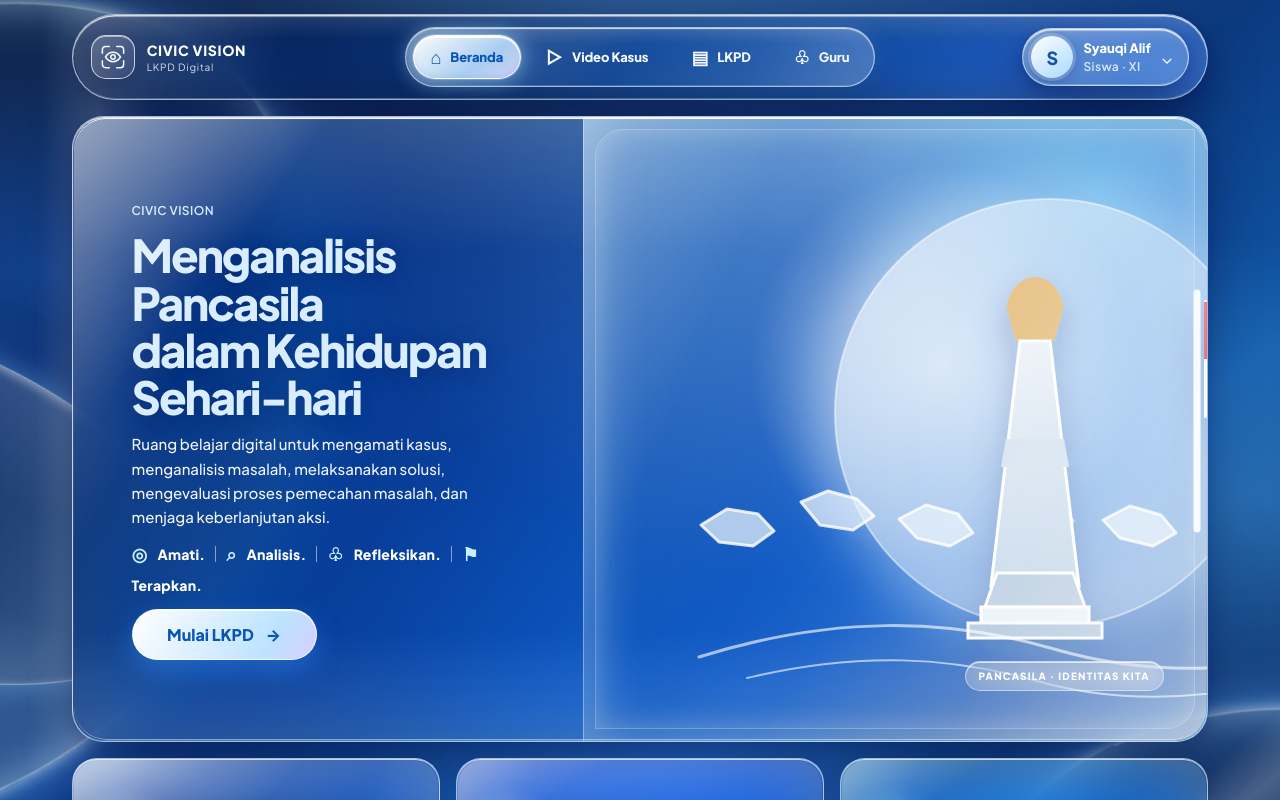
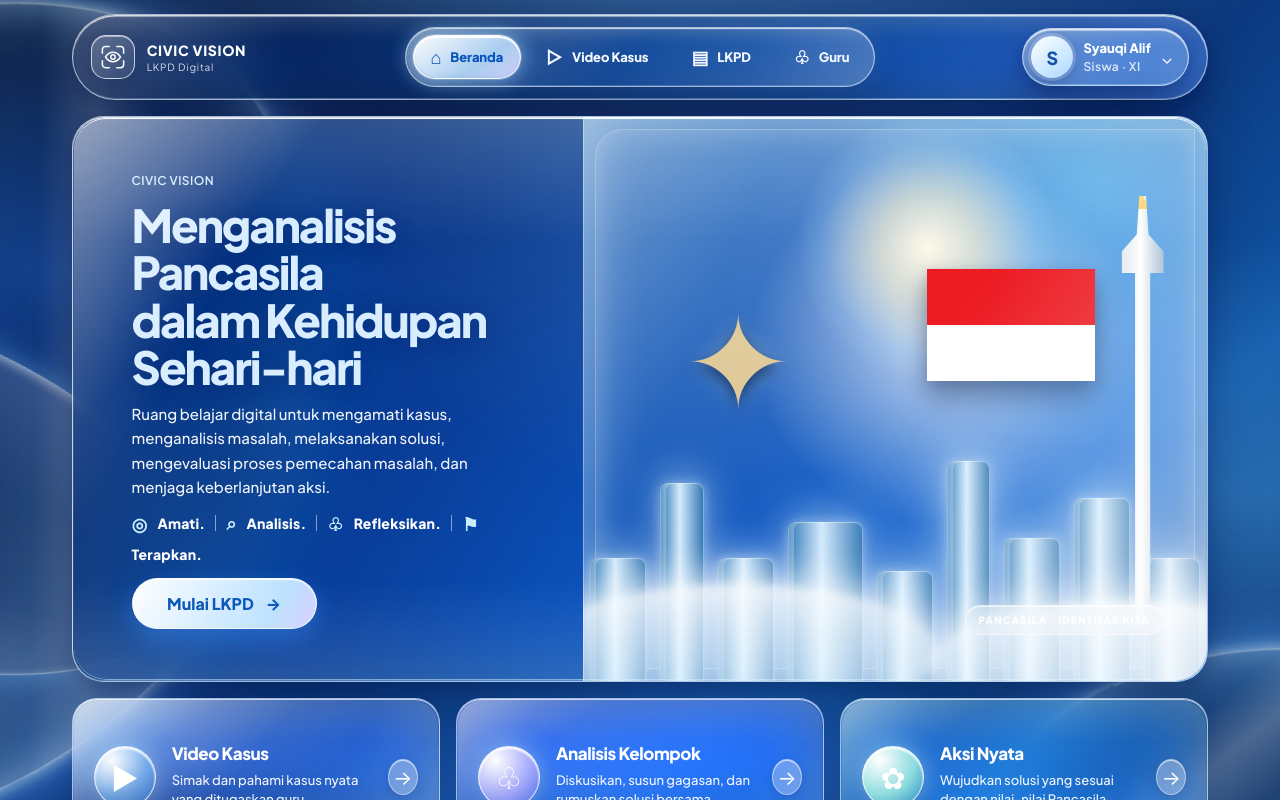
Before and after one commit to syauqigntg-art/civic-vision, a Next.js app: page / in a window 1280 px wide. Shown: the top 800 px of the page. Built offline with nearby package versions, Linux system fonts and the light colour scheme; no server answers.

Commit message:
style(home): restore approved PR33 hero composition

```diff
--- a/app/page.tsx
+++ b/app/page.tsx
@@ -19,13 +19,12 @@ export default function Home() {
           <Link className="student-cta" href="/lkpd/identitas">Mulai LKPD <span aria-hidden="true">→</span></Link>
         </div>
         <div className="student-hero-art" aria-hidden="true">
-          <img
-            className="student-hero-illustration"
-            src="/images/pancasila-hero.svg"
-            alt=""
-            width="900"
-            height="620"
-          />
+          <div className="hero-sun" />
+          <div className="hero-skyline"><i/><i/><i/><i/><i/><i/><i/><i/><i/></div>
+          <div className="hero-garuda"><span>✦</span></div>
+          <div className="hero-flag"><span/><span/></div>
+          <div className="hero-monument"><i/></div>
+          <div className="hero-cloud cloud-one"/><div className="hero-cloud cloud-two"/>
           <div className="hero-art-caption">PANCASILA · IDENTITAS KITA</div>
         </div>
       </section>
```
